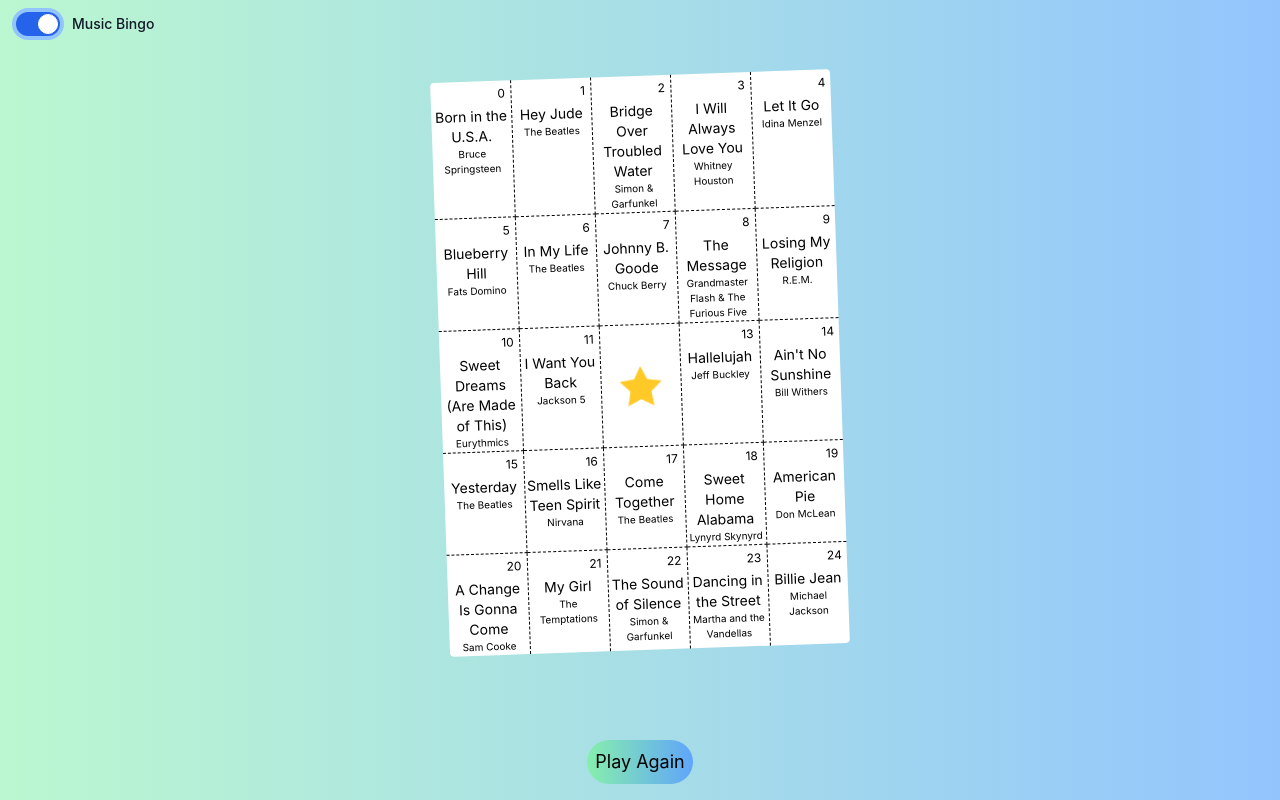
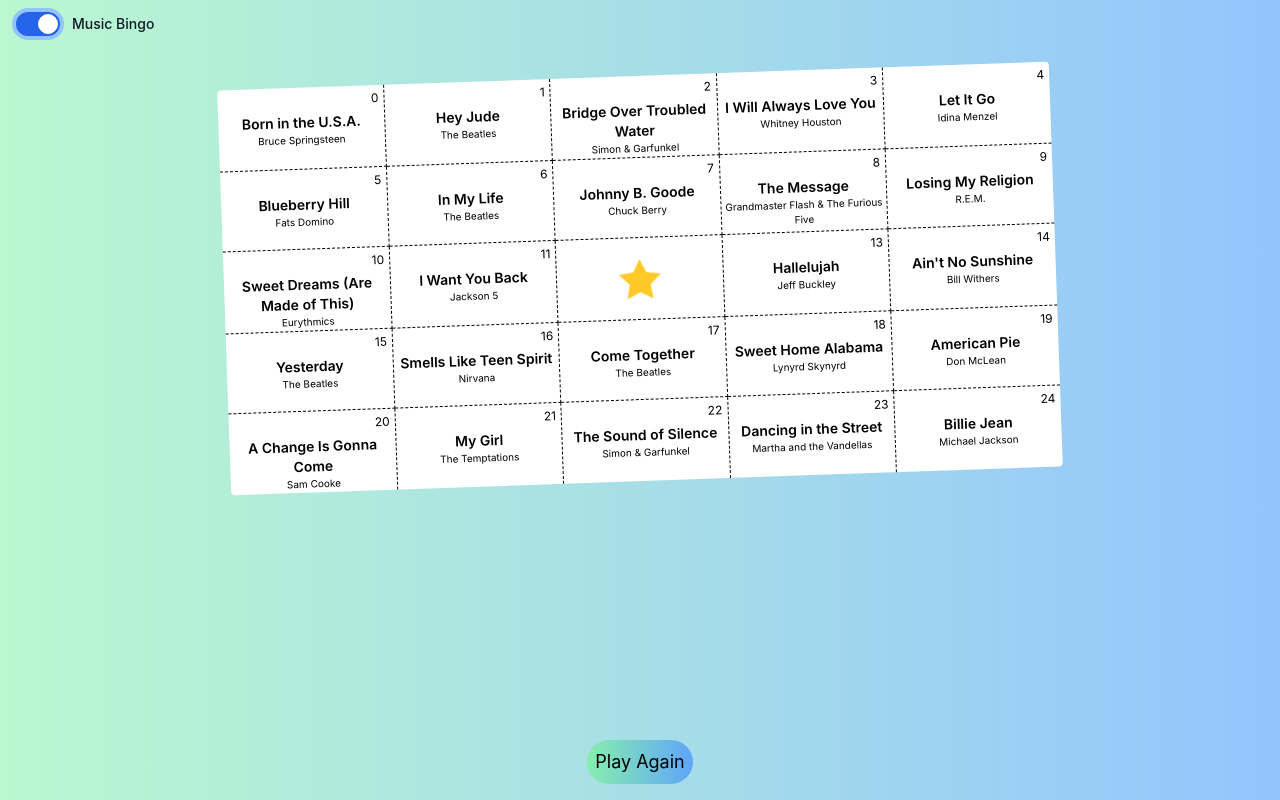
Before and after one commit to martin0995/bingo, a React (Create React App) app: page / in a window 1280 px wide. Both pictures are taken after a click on the label "Classic". Built offline with nearby package versions, Linux system fonts and the light colour scheme.

Commit message:
fixing width

```diff
--- a/src/App.css
+++ b/src/App.css
@@ -5,6 +5,7 @@
 table {
   border-collapse: collapse;
   margin: auto;
+  width: 100%;
 }
 
 td {
--- a/src/common/Card.js
+++ b/src/common/Card.js
@@ -57,7 +57,7 @@ const Card = ({
       >
         {toggle ? (
           <div>
-            <p className="text-sm">{famousSongs[number].song}</p>
+            <p className="text-sm font-semibold">{famousSongs[number].song}</p>
             <p class="artist">{famousSongs[number].artist}</p>
           </div>
         ) : (
```
